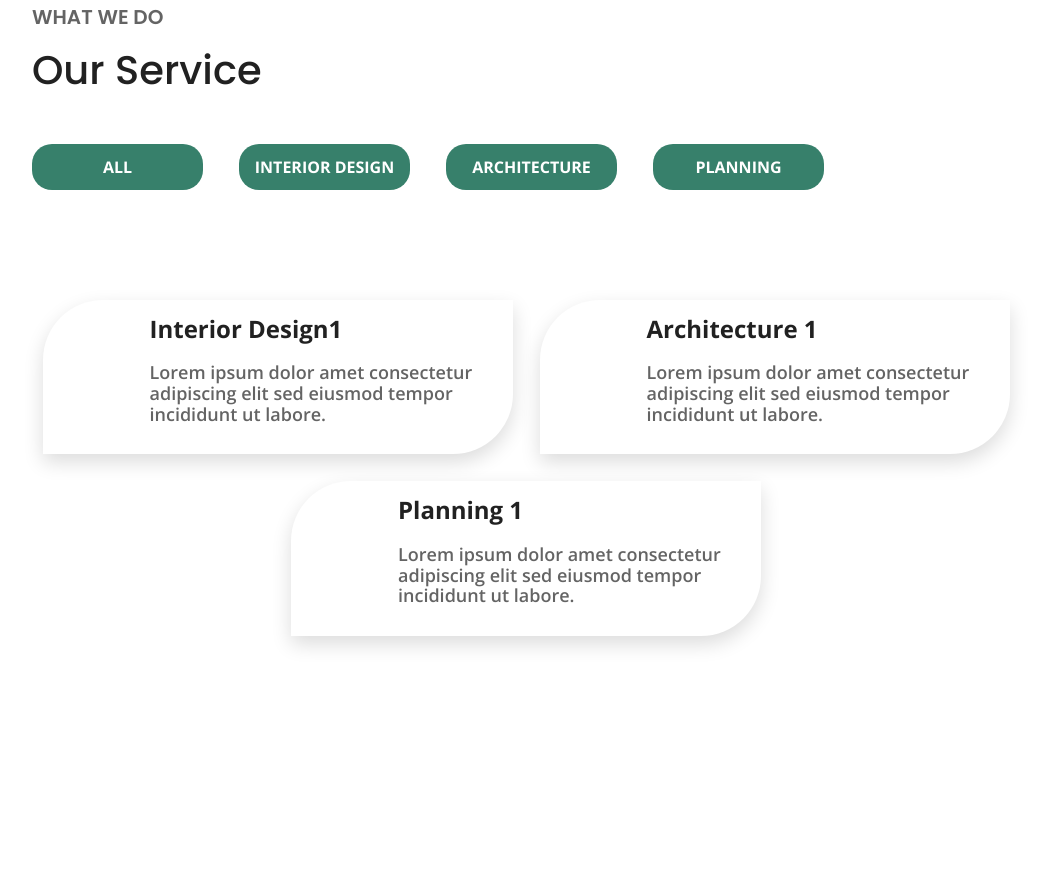
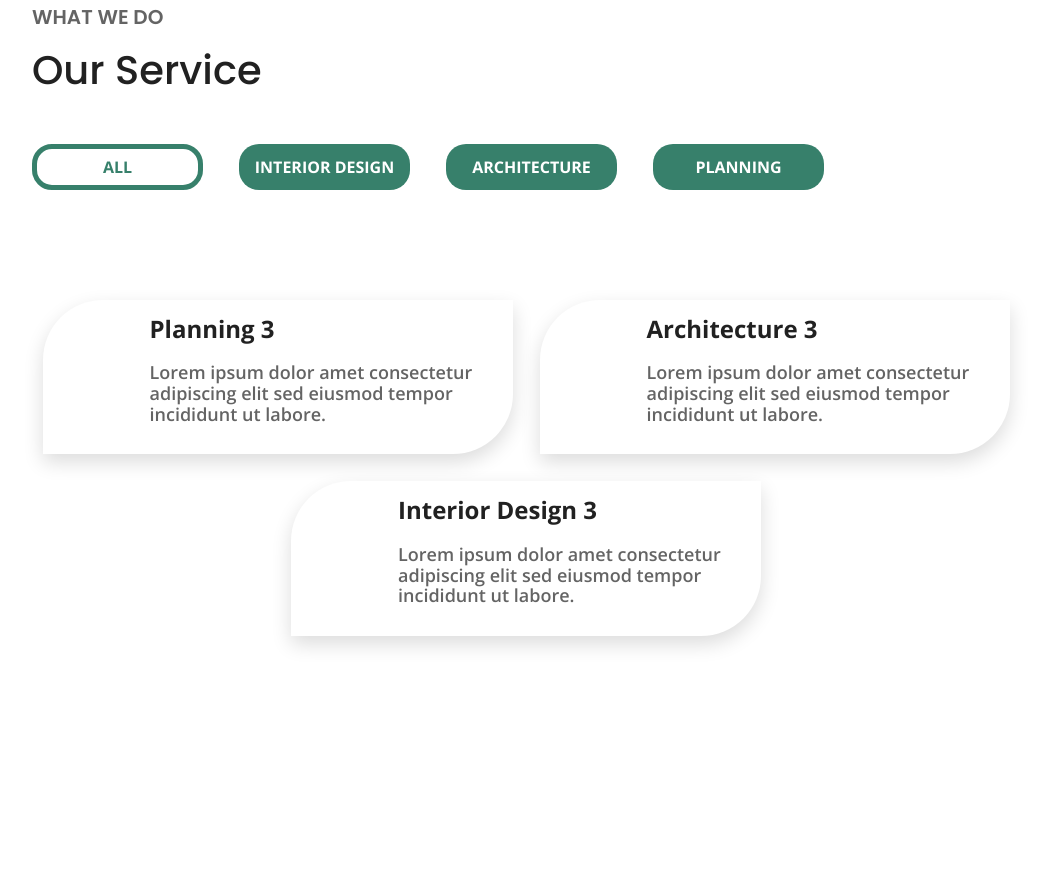
Before and after one commit to OksanaKuzich/sigma-hw-04, a website built with Parcel: page src/index.html in a window 1280 px wide. Shown: the part 1095-1973 px from the top of the page, without its empty margins (140-1185 px from the left). Built offline with nearby package versions, Linux system fonts and the light colour scheme.

Commit message:
added js

```diff
--- a/package.json
+++ b/package.json
@@ -18,6 +18,8 @@
     "url": "https://github.com/goitacademy/parcel-project-template/issues"
   },
   "dependencies": {
+    "canvas-confetti": "^1.6.0",
+    "date-fns": "^2.29.3",
     "modern-normalize": "^1.1.0"
   },
   "devDependencies": {
--- a/src/JS/form.js
+++ b/src/JS/form.js
@@ -1,3 +1,32 @@
+import { format } from 'date-fns';
+
+// confetti
+let end = Date.now() + 5 * 1000;
+let colors = ['#bb0000', '#ffffff'];
+const frame = () => {
+  confetti({
+    particleCount: 2,
+    angle: 60,
+    spread: 55,
+    origin: { x: 0, y: 0.9 },
+    colors: colors,
+  });
+  confetti({
+    particleCount: 2,
+    angle: 120,
+    spread: 55,
+    origin: { x: 1, y: 0.9 },
+    colors: colors,
+  });
+
+  if (Date.now() < end) {
+    requestAnimationFrame(frame);
+  }
+};
+
+const today = format(new Date(), 'd.MM.yyy');
+const message = `Only today ${today} you have a 120% discount :)`;
+
 const formEl = document.querySelector('.signUp__form');
 
 const getFormData = e => {
@@ -7,9 +36,17 @@ const getFormData = e => {
     surname: e.target.elements.surname.value,
     email: e.target.elements.email.value,
   };
-  console.log(person);
 
   localStorage.setItem('person', JSON.stringify(person));
+
+  if (person.name === 'Oksana') {
+    frame();
+    setTimeout(() => {
+      alert(message);
+    }, 4000);
+  }
+
+  formEl.reset();
 };
 
 formEl.addEventListener('submit', getFormData);
--- /dev/null
+++ b/src/JS/inaction.js
@@ -0,0 +1,22 @@
+function inactivityTime() {
+  let time = setTimeout(close_window, 60000);
+
+  document.addEventListener('mousemove', resetTimer);
+  document.addEventListener('keypress', resetTimer);
+
+  function resetTimer() {
+    clearTimeout(time);
+    time = setTimeout(close_window, 600000);
+  }
+
+  function close_window() {
+    const res = confirm('Are you here?');
+    if (!res) {
+      close();
+    }
+  }
+}
+
+document.addEventListener('DOMContentLoaded', () => {
+  inactivityTime();
+});
--- a/src/JS/index.js
+++ b/src/JS/index.js
@@ -3,3 +3,5 @@ import './animationLatestNews';
 import './swiper';
 import './progressBar';
 import './form';
+import './service';
+import './inaction';
--- /dev/null
+++ b/src/JS/service.js
@@ -0,0 +1,53 @@
+const servicesMarkup = arr => {
+  const listEl = document.querySelector('.service__card-list');
+  const markUp = arr
+    .map(
+      item => `<li class="service__card-item">
+            <h3 class="service__card-title">${item.title}</h3>
+            <p class="service__card-content">
+              ${item.subtitle}
+            </p>
+          </li>`
+    )
+    .join('');
+  listEl.innerHTML = markUp;
+};
+
+const allServices = arr => {
+  return [...arr].reverse().reduce((acc, service) => {
+    if (acc.length > 0 && acc.some(i => i.category === service.category)) {
+      return acc;
+    }
+    return [...acc, service];
+  }, []);
+};
+
+const serv = async () => {
+  const services = await import('../data/service.json');
+
+  const firstRender = allServices(services);
+  servicesMarkup(firstRender);
+
+  const btns = document.querySelectorAll('.service__btn');
+
+  const filterData = e => {
+    btns.forEach(item => item.classList.remove('active'));
+    e.target.classList.add('active');
+
+    const filterWord = e.target.dataset.category;
+    let filteredArray = [];
+
+    console.log(e.target.classList[1]);
+
+    if (filterWord === 'all' || e.target.classList[1] === 'active') {
+      filteredArray = allServices(services);
+    } else {
+      filteredArray = services.filter(item => item.category === filterWord);
+    }
+    servicesMarkup(filteredArray);
+  };
+
+  btns.forEach(btn => btn.addEventListener('click', filterData));
+};
+
+serv();
--- /dev/null
+++ b/src/data/service.json
@@ -0,0 +1,65 @@
+[
+  {
+    "id": "1",
+    "logo": "../img/service1.svg",
+    "title": "Interior Design 1",
+    "category": "design",
+    "subtitle": "Lorem ipsum dolor amet consectetur adipiscing elit sed eiusmod tempor incididunt ut labore."
+  },
+  {
+    "id": "2",
+    "logo": "../img/service1.svg",
+    "title": "Interior Design 2",
+    "category": "design",
+    "subtitle": "Lorem ipsum dolor amet consectetur adipiscing elit sed eiusmod tempor incididunt ut labore."
+  },
+  {
+    "id": "3",
+    "logo": "../img/service1.svg",
+    "title": "Interior Design 3",
+    "category": "design",
+    "subtitle": "Lorem ipsum dolor amet consectetur adipiscing elit sed eiusmod tempor incididunt ut labore."
+  },
+  {
+    "id": "4",
+    "logo": "../img/service2.svg",
+    "title": "Architecture 1",
+    "category": "architecture",
+    "subtitle": "Lorem ipsum dolor amet consectetur adipiscing elit sed eiusmod tempor incididunt ut labore."
+  },
+  {
+    "id": "5",
+    "logo": "../img/service2.svg",
+    "title": "Architecture 2",
+    "category": "architecture",
+    "subtitle": "Lorem ipsum dolor amet consectetur adipiscing elit sed eiusmod tempor incididunt ut labore."
+  },
+  {
+    "id": "6",
+    "logo": "../img/service2.svg",
+    "title": "Architecture 3",
+    "category": "architecture",
+    "subtitle": "Lorem ipsum dolor amet consectetur adipiscing elit sed eiusmod tempor incididunt ut labore."
+  },
+  {
+    "id": "7",
+    "logo": "../img/service3.svg",
+    "title": "Planning 1",
+    "category": "planning",
+    "subtitle": "Lorem ipsum dolor amet consectetur adipiscing elit sed eiusmod tempor incididunt ut labore."
+  },
+  {
+    "id": "8",
+    "logo": "../img/service3.svg",
+    "title": "Planning 2",
+    "category": "planning",
+    "subtitle": "Lorem ipsum dolor amet consectetur adipiscing elit sed eiusmod tempor incididunt ut labore."
+  },
+  {
+    "id": "9",
+    "logo": "../img/service3.svg",
+    "title": "Planning 3",
+    "category": "planning",
+    "subtitle": "Lorem ipsum dolor amet consectetur adipiscing elit sed eiusmod tempor incididunt ut labore."
+  }
+]
--- a/src/index.html
+++ b/src/index.html
@@ -73,21 +73,37 @@
         <h2 class="service__title">Our Service</h2>
         <ul class="service__btn-list">
           <li class="service__btn-item">
-            <button class="service__btn" type="button">ALL</button>
+            <button
+              class="service__btn active"
+              type="button"
+              data-category="all"
+            >
+              ALL
+            </button>
           </li>
           <li class="service__btn-item">
-            <button class="service__btn" type="button">INTERIOR DESIGN</button>
+            <button class="service__btn" type="button" data-category="design">
+              INTERIOR DESIGN
+            </button>
           </li>
           <li class="service__btn-item">
-            <button class="service__btn" type="button">ARCHITECTURE</button>
+            <button
+              class="service__btn"
+              type="button"
+              data-category="architecture"
+            >
+              ARCHITECTURE
+            </button>
           </li>
           <li class="service__btn-item">
-            <button class="service__btn" type="button">PLANNING</button>
+            <button class="service__btn" type="button" data-category="planning">
+              PLANNING
+            </button>
           </li>
         </ul>
         <ul class="service__card-list">
           <li class="service__card-item">
-            <h3 class="service__card-title">Interior Design1</h3>
+            <h3 class="service__card-title">Interior Design 1</h3>
             <p class="service__card-content">
               Lorem ipsum dolor amet consectetur adipiscing elit sed eiusmod
               tempor incididunt ut labore.
@@ -460,5 +476,6 @@
     </footer>
     <script type="module" src="./JS/index.js"></script>
     <script src="https://cdn.jsdelivr.net/npm/swiper@9/swiper-bundle.min.js"></script>
+    <script src="https://cdn.jsdelivr.net/npm/canvas-confetti@1.5.1/dist/confetti.browser.min.js"></script>
   </body>
 </html>
--- a/src/sass/components/_service.scss
+++ b/src/sass/components/_service.scss
@@ -88,7 +88,8 @@
   transition: all 500ms cubic-bezier(0.4, 0, 0.2, 1);
 
   &:hover,
-  &:focus {
+  &:focus,
+  .active {
     background-color: $background-color;
     color: $accent-color;
     border: 5px solid $accent-color;
@@ -106,6 +107,16 @@
   @include mq(desktop) {
     width: 203px;
     height: 46px;
+  }
+}
+
+.active {
+  background-color: $background-color;
+  color: $accent-color;
+  border: 5px solid $accent-color;
+
+  @include mq(mobile-only) {
+    border: 1px solid $accent-color;
   }
 }
 
```
Also changed, not shown: src/sass/components/_header.scss (line endings or trailing spaces), src/sass/main.css, 2 other files.
